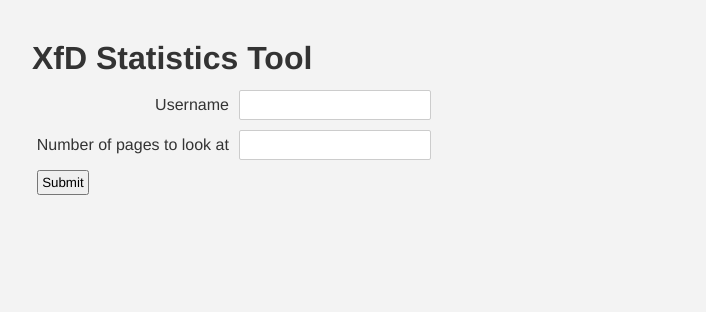
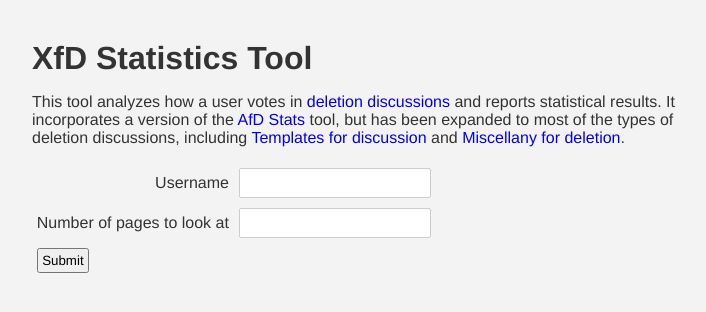
Before and after one commit to enterprisey/xfd-stats, a plain HTML site: page index.html in a window 1280 px wide. Shown: the whole page, without its empty margins (283-989 px from the left). Drawn offline with Linux system fonts and the light colour scheme.

Commit message:
Added a message

```diff
--- a/index.html
+++ b/index.html
@@ -7,6 +7,7 @@
   </head>
   <body>
     <h1>XfD Statistics Tool</h1>
+    <p>This tool analyzes how a user votes in <a href="https://en.wikipedia.org/wiki/WP:XFD">deletion discussions</a> and reports statistical results. It incorporates a version of the <a href="http://tools.wmflabs.org/afdstats/">AfD Stats</a> tool, but has been expanded to most of the types of deletion discussions, including <a href="https://en.wikipedia.org/wiki/WP:TFD">Templates for discussion</a> and <a href="https://en.wikipedia.org/wiki/WP:MFD">Miscellany for deletion</a>.</p>
     <form action="cgi-bin/xfd-stats.py" method="get">
       <table>
         <tr>
```
